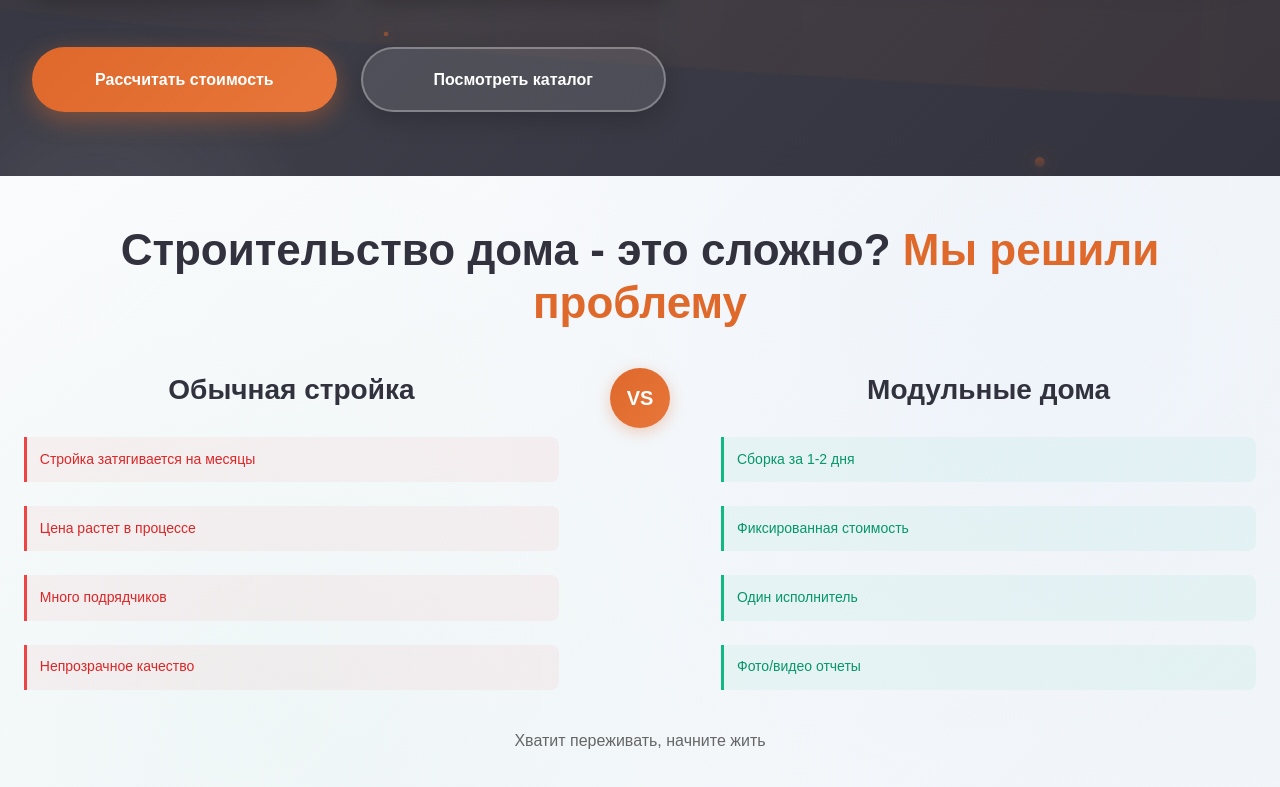
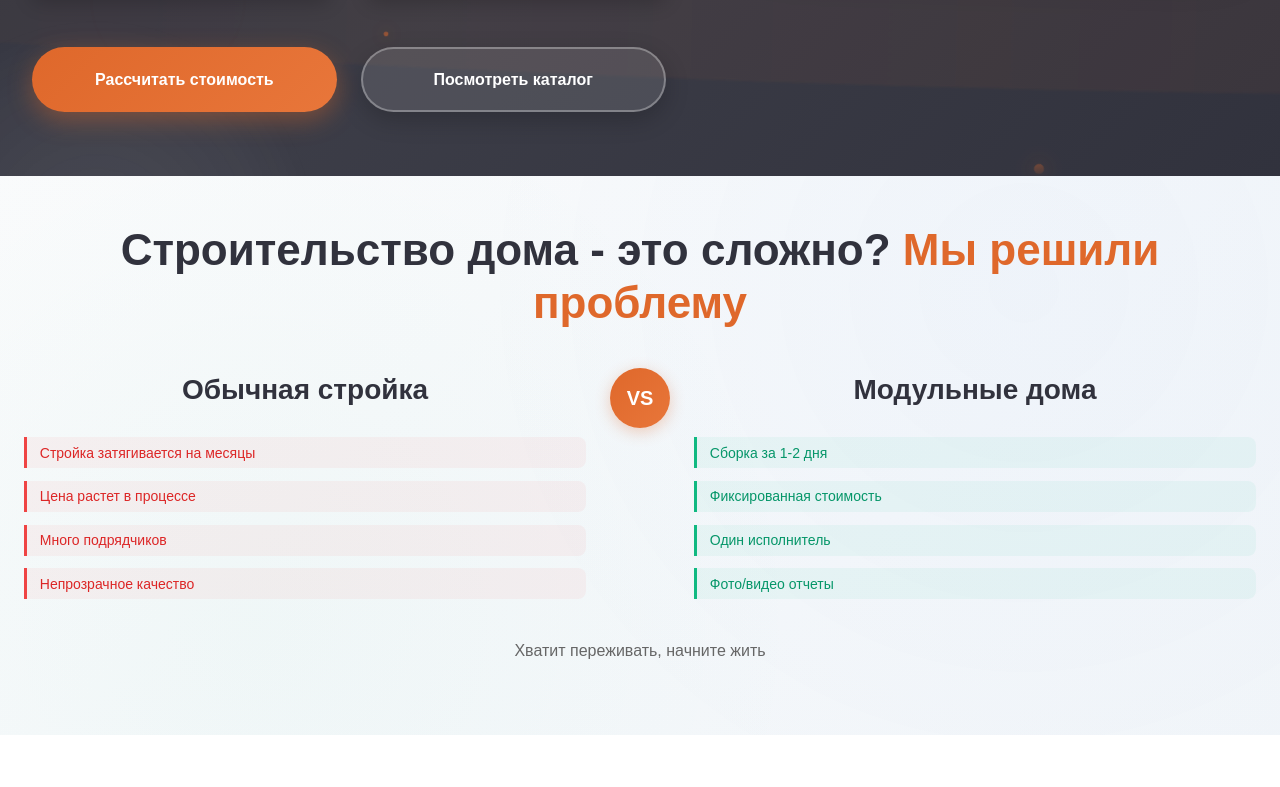
Before and after one commit to litvinenko88/Easy-House, a Next.js app: page / in a window 1280 px wide. Shown: the part 625-1412 px from the top of the page. After the commit the page ends 1360 px from the top, so only its background shows below. Built offline with nearby package versions, Linux system fonts and the light colour scheme; a web font is replaced by a local one.

Commit message:
Второй блок готов

```diff
--- a/src/components/ProblemSolution/ProblemSolution.module.css
+++ b/src/components/ProblemSolution/ProblemSolution.module.css
@@ -47,7 +47,7 @@
 .comparison {
   display: grid;
   grid-template-columns: 1fr auto 1fr;
-  gap: var(--spacing-lg);
+  gap: var(--spacing-sm);
   align-items: start;
   margin-bottom: var(--spacing-md);
 }
@@ -73,13 +73,13 @@
 .list {
   display: flex;
   flex-direction: column;
-  gap: var(--spacing-sm);
+  gap: var(--spacing-xs);
 }
 
 .item {
-  padding: var(--spacing-xs) var(--spacing-xs);
-  font-size: var(--text-size-sm);
-  line-height: 1.4;
+  padding: var(--spacing-xxs) var(--spacing-xs);
+  font-size: var(--font-size-sm);
+  line-height: 1.3;
   position: relative;
   transition: all 0.3s ease;
 }
--- a/src/styles/globals.css
+++ b/src/styles/globals.css
@@ -106,6 +106,7 @@
   --font-size-sm: var(--text-size-sm);
 
   /* Spacing */
+  --spacing-xxs: clamp(0.25rem, 0.5vw, 0.5rem);
   --spacing-xs: clamp(0.5rem, 1vw, 1rem);
   --spacing-sm: clamp(1rem, 2vw, 1.5rem);
   --spacing-md: clamp(1.5rem, 3vw, 2.5rem);
```
